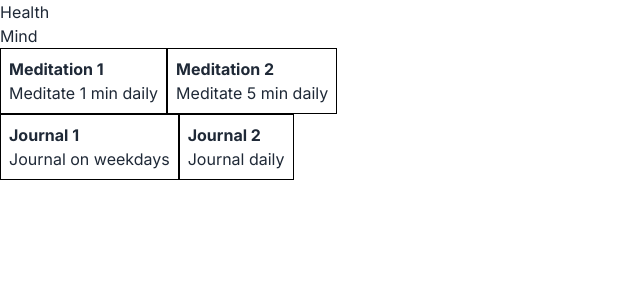
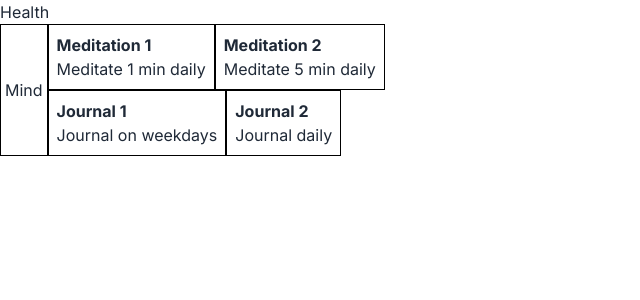
Before and after one commit to wyattlefevre/skilltree, a Next.js app: page / in a window 1280 px wide. Shown: the top 300 px of the page, without its empty margins (0-640 px from the left). Built offline with nearby package versions, Linux system fonts and the light colour scheme.

Commit message:
initial subcategory block

```diff
--- /dev/null
+++ b/src/components/CategoryBlock.tsx
@@ -0,0 +1,5 @@
+import { Category } from '@/types'
+
+export const CategoryBlock = ({ category }: { category: Category }) => {
+  return <div></div>
+}
--- a/src/components/SkillLane.tsx
+++ b/src/components/SkillLane.tsx
@@ -21,7 +21,7 @@ const flattenSkills = (rootSkill: Skill): Skill[] => {
   let currentSkill: Skill | null = rootSkill
   while (currentSkill != null) {
     if (flattened.includes(currentSkill)) {
-      console.error('circular skill lane detected')
+      console.error('circular skill lane detected', currentSkill)
       break
     }
     flattened.push(currentSkill)
--- /dev/null
+++ b/src/components/SubcategoryBlock.tsx
@@ -0,0 +1,17 @@
+import { Subcategory } from '@/types'
+import { SkillLane } from './SkillLane'
+
+export const SubcategoryBlock = ({ subcategory }: { subcategory: Subcategory }) => {
+  return (
+    <div className="flex justify-start">
+      <div className="flex items-center border border-black px-1">
+        <p>{subcategory.name}</p>
+      </div>
+      <div>
+        {subcategory.skills.map((s) => (
+          <SkillLane key={`${s.name}-${s.description}`} rootSkill={s} />
+        ))}
+      </div>
+    </div>
+  )
+}
--- a/src/components/Tree.tsx
+++ b/src/components/Tree.tsx
@@ -1,5 +1,5 @@
 import { SkillTree } from '@/types'
-import { SkillLane } from './SkillLane'
+import { SubcategoryBlock } from './SubcategoryBlock'
 
 type TreeProps = {
   tree: SkillTree
@@ -13,12 +13,7 @@ export const Tree = ({ tree }: TreeProps) => {
         <div key={c.name}>
           <p>{c.name}</p>
           {c.subcategories.map((sc) => (
-            <div key={sc.name}>
-              <p>{sc.name}</p>
-              {sc.skills.map((skill) => (
-                <SkillLane key={`${skill.name}-${skill.description}`} rootSkill={skill} />
-              ))}
-            </div>
+            <SubcategoryBlock key={sc.name} subcategory={sc} />
           ))}
         </div>
       ))}
```
Also changed, not shown: src/components/Category.tsx (deleted), src/components/Subcategory.tsx (deleted).
